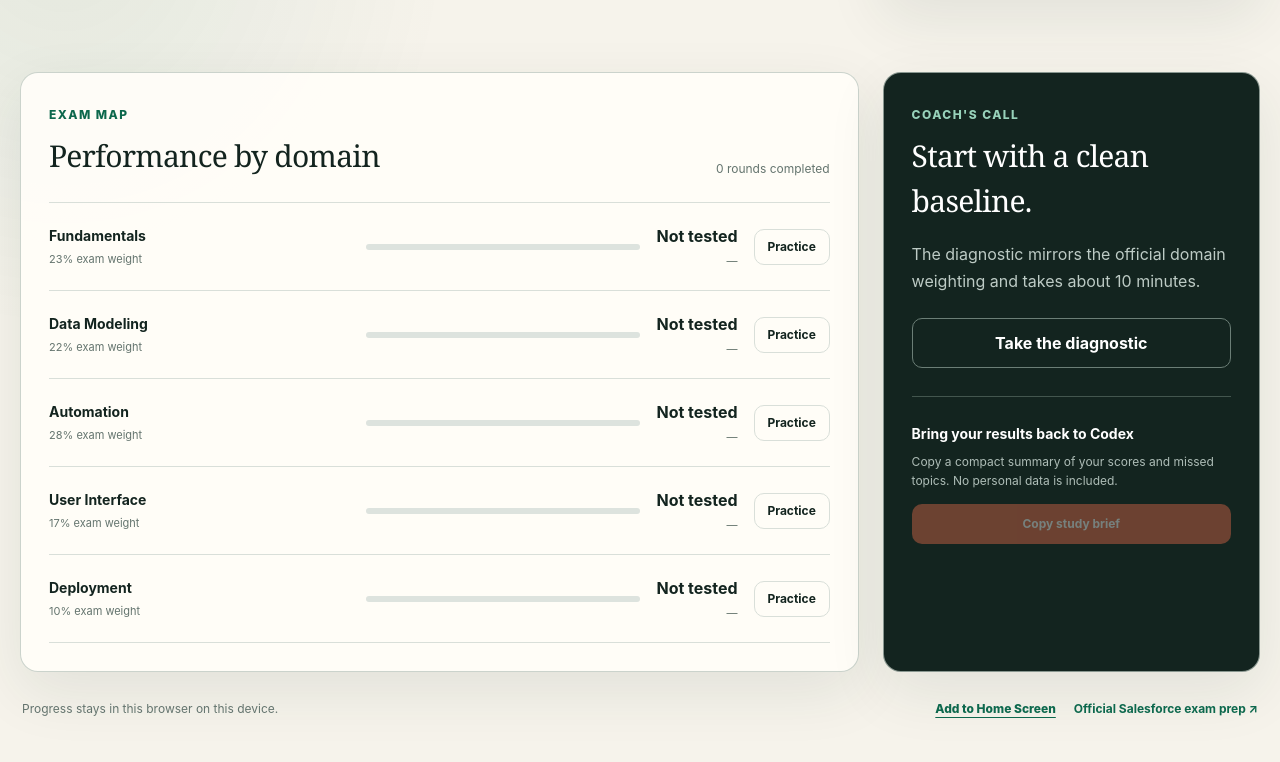
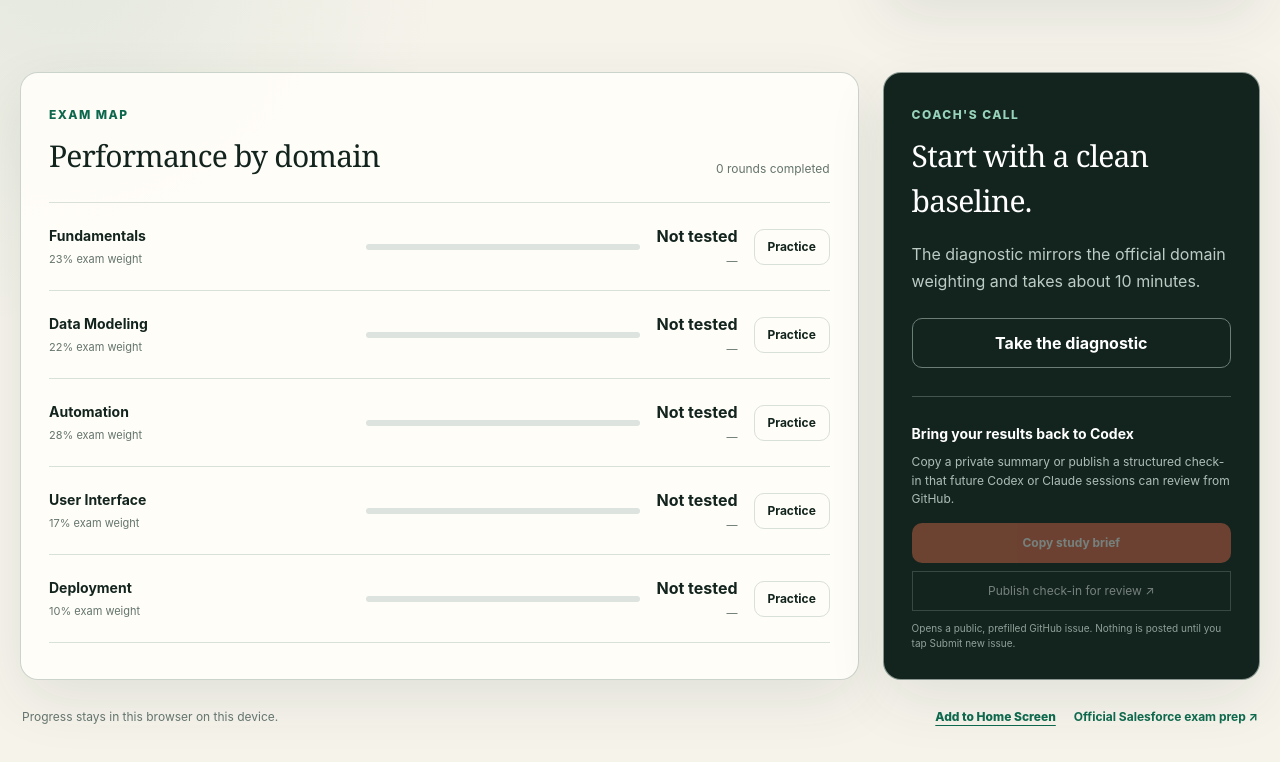
Before and after one commit to mad2492/salesforce-platform-app-builder-study-coach, a Next.js app: page / in a window 1280 px wide. Shown: the part 597-1359 px from the top of the page. Built offline with nearby package versions, Linux system fonts and the light colour scheme.

Commit message:
Publish study check-ins through GitHub issues (#3)

```diff
--- a/app/StudyCoach.tsx
+++ b/app/StudyCoach.tsx
@@ -32,6 +32,8 @@ type InstallPromptEvent = Event & {
 };
 
 const STORAGE_KEY = "builder-bench-progress-v2";
+const CHECKIN_ISSUE_URL =
+  "https://github.com/mad2492/salesforce-platform-app-builder-study-coach/issues/new";
 const domains = Object.keys(domainWeights) as Domain[];
 
 function shuffle<T>(items: T[]): T[] {
@@ -281,6 +283,50 @@ export default function StudyCoach() {
     return lines.join("\n");
   }
 
+  function studyCheckInIssue() {
+    const generatedOn = new Intl.DateTimeFormat("en-US", {
+      year: "numeric",
+      month: "long",
+      day: "numeric",
+    }).format(new Date());
+    const misses = progress.answers
+      .filter((answer) => !answer.correct)
+      .slice(-12)
+      .map((answer) => questions.find((question) => question.id === answer.questionId))
+      .filter((question): question is Question => Boolean(question));
+    const missedTopics = Array.from(
+      new Set(misses.map((question) => `${question.domain}: ${question.topic}`)),
+    );
+
+    return [
+      "<!-- builder-bench-check-in:v1 -->",
+      "## Builder Bench study check-in",
+      "",
+      `**Generated:** ${generatedOn}`,
+      `**Overall:** ${overall.correct}/${overall.attempts} correct (${overall.score}%)`,
+      `**Completed rounds:** ${progress.completedSessions}`,
+      "",
+      "### Domain performance",
+      "",
+      "| Domain | Exam weight | Result |",
+      "| --- | ---: | ---: |",
+      ...stats.map(
+        (item) =>
+          `| ${item.domain} | ${domainWeights[item.domain]}% | ${item.attempts ? `${item.correct}/${item.attempts} (${item.score}%)` : "Not tested"} |`,
+      ),
+      "",
+      "### Recent missed topics",
+      "",
+      ...(missedTopics.length ? missedTopics.map((topic) => `- ${topic}`) : ["- No recent misses recorded."]),
+      "",
+      "### Review request",
+      "",
+      "Please assess my readiness, explain patterns in my misses, and create a fresh question set weighted toward my weakest domains.",
+      "",
+      "_Generated by Builder Bench. This check-in contains study performance only._",
+    ].join("\n");
+  }
+
   async function copyBrief() {
     const brief = studyBrief();
     let copied = false;
@@ -301,6 +347,16 @@ export default function StudyCoach() {
     setShowBrief(!copied);
     setCopyLabel(copied ? "Copied — paste it into Codex" : "Study brief ready below");
     window.setTimeout(() => setCopyLabel("Copy study brief"), 2600);
+  }
+
+  function publishStudyCheckIn() {
+    const generatedDate = new Date().toISOString().slice(0, 10);
+    const parameters = new URLSearchParams({
+      title: `[Study check-in] ${generatedDate} — ${overall.score}% overall`,
+      body: studyCheckInIssue(),
+      labels: "study-check-in",
+    });
+    window.open(`${CHECKIN_ISSUE_URL}?${parameters.toString()}`, "_blank", "noopener,noreferrer");
   }
 
   async function installApp() {
@@ -553,10 +609,22 @@ export default function StudyCoach() {
           </button>
           <div className="handoff-box">
             <strong>Bring your results back to Codex</strong>
-            <p>Copy a compact summary of your scores and missed topics. No personal data is included.</p>
-            <button className="copy-button" onClick={copyBrief} disabled={!progress.answers.length}>
-              {copyLabel}
-            </button>
+            <p>Copy a private summary or publish a structured check-in that future Codex or Claude sessions can review from GitHub.</p>
+            <div className="handoff-actions">
+              <button className="copy-button" onClick={copyBrief} disabled={!progress.answers.length}>
+                {copyLabel}
+              </button>
+              <button
+                className="publish-button"
+                onClick={publishStudyCheckIn}
+                disabled={!progress.answers.length}
+              >
+                Publish check-in for review ↗
+              </button>
+            </div>
+            <span className="handoff-privacy">
+              Opens a public, prefilled GitHub issue. Nothing is posted until you tap Submit new issue.
+            </span>
             {showBrief && (
               <textarea
                 className="brief-preview"
--- a/app/globals.css
+++ b/app/globals.css
@@ -439,7 +439,8 @@ a:focus-visible {
   margin: 8px 0 14px;
 }
 
-.copy-button {
+.copy-button,
+.publish-button {
   background: var(--coral);
   border: 0;
   color: white;
@@ -449,10 +450,33 @@ a:focus-visible {
   width: 100%;
 }
 
-.copy-button:disabled {
+.handoff-actions {
+  display: grid;
+  gap: 8px;
+}
+
+.publish-button {
+  background: transparent;
+  border: 1px solid #6b7e76;
+}
+
+.publish-button:hover {
+  border-color: #97d2ba;
+}
+
+.copy-button:disabled,
+.publish-button:disabled {
   cursor: not-allowed;
   opacity: 0.42;
   transform: none;
+}
+
+.handoff-privacy {
+  color: #8fa099;
+  display: block;
+  font-size: 10px;
+  line-height: 1.5;
+  margin-top: 10px;
 }
 
 .brief-preview {
```
Also changed, not shown: 2 other files (tests, documents, lock files or other folders).
